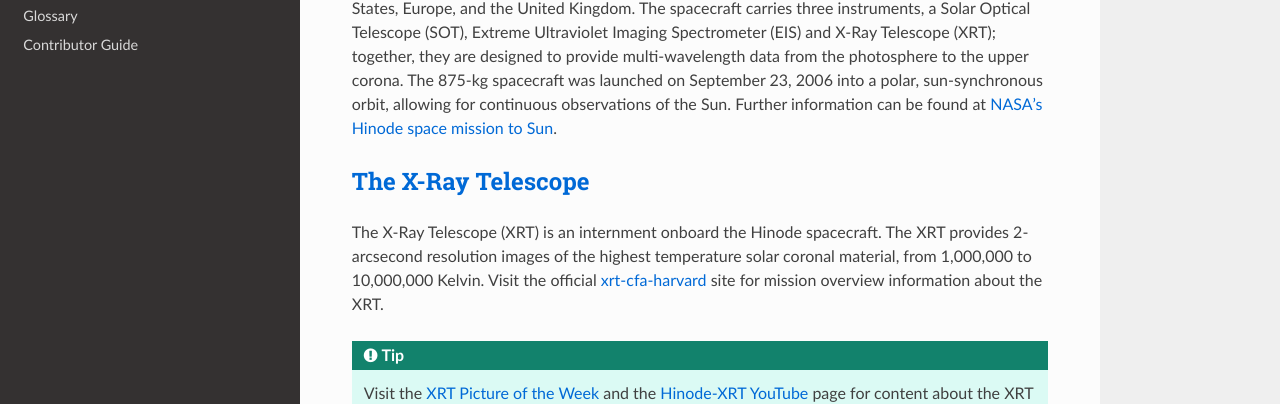
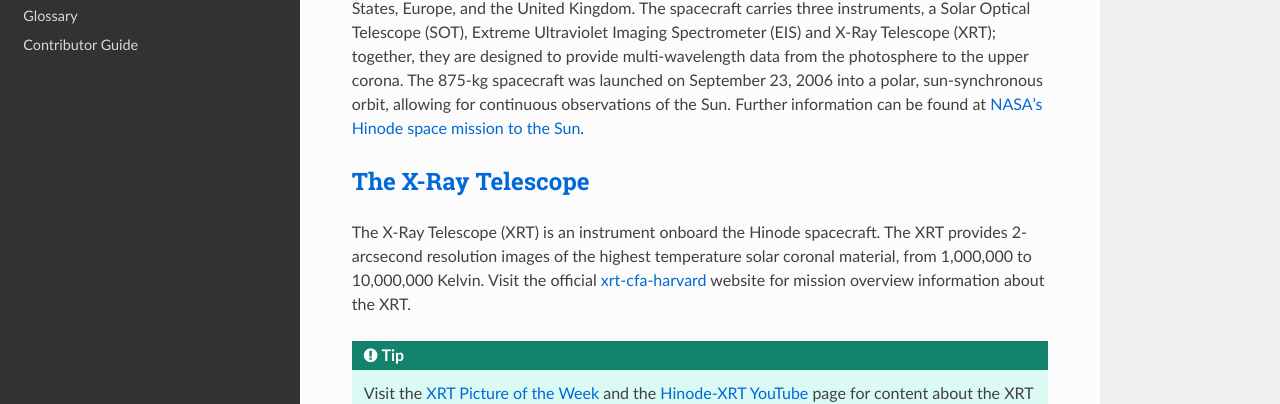
Before and after one commit to HinodeXRT/xrtpy, a Sphinx documentation site: the page built from docs/about_xrt.rst, in a window 1280 px wide and 1331 px high. Shown: the part 375-779 px from the top of the window. Built offline with Sphinx 7.4.7 and the Read the Docs theme 2.0.0, drawn with Linux system fonts in a browser that asks for light colours.

Commit message:
Change to text

```diff
--- a/docs/about_xrt.rst
+++ b/docs/about_xrt.rst
@@ -12,13 +12,13 @@ Hinode
 Hinode (`formerly known as Solar-B`_) is a joint mission between the space agencies of Japan, United States, Europe, and the United Kingdom.
 The spacecraft carries three instruments, a Solar Optical Telescope (SOT), Extreme Ultraviolet Imaging Spectrometer (EIS) and X-Ray Telescope (XRT); together,
 they are designed to provide multi-wavelength data from the photosphere to the upper corona. The 875-kg spacecraft was launched on September 23, 2006 into a polar,
-sun-synchronous orbit, allowing for continuous observations of the Sun. Further information can be found at `NASA's Hinode space mission to Sun`_.
+sun-synchronous orbit, allowing for continuous observations of the Sun. Further information can be found at `NASA's Hinode space mission to the Sun`_.
 
 
 The X-Ray Telescope
 ====================
-The X-Ray Telescope (XRT) is an internment onboard the Hinode spacecraft. The XRT provides 2-arcsecond resolution images of the highest temperature solar coronal
-material, from 1,000,000 to 10,000,000 Kelvin. Visit the official `xrt-cfa-harvard`_ site for mission overview information about the XRT.
+The X-Ray Telescope (XRT) is an instrument onboard the Hinode spacecraft. The XRT provides 2-arcsecond resolution images of the highest temperature solar coronal
+material, from 1,000,000 to 10,000,000 Kelvin. Visit the official `xrt-cfa-harvard`_ website for mission overview information about the XRT.
 
 .. tip::
    Visit the `XRT Picture of the Week`_ and the `Hinode-XRT YouTube`_ page for content about the XRT solar observations.
@@ -37,7 +37,7 @@ IDL is a software programming language used to analyze and create meaningful inf
 
 
 .. _formerly known as Solar-B: https://www.esa.int/Science_Exploration/Space_Science/Solar-B_renamed_Hinode_after_launch#:~:text=Solar%2DB%2C%20JAXA's%20mission%20to,'sunrise'%2C%20after%20launch.
-.. _NASA's Hinode space mission to Sun: https://www.nasa.gov/mission_pages/hinode/mission.html
+.. _NASA's Hinode space mission to the Sun: https://www.nasa.gov/mission_pages/hinode/mission.html
 .. _Interactive Data Language: https://www.l3harrisgeospatial.com/Software-Technology/IDL
 
 .. _SolarSoft XRT Analysis Guide - Hinode X-Ray Telescope: https://xrt.cfa.harvard.edu/resources/documents/XAG/XAG.pdf
```
